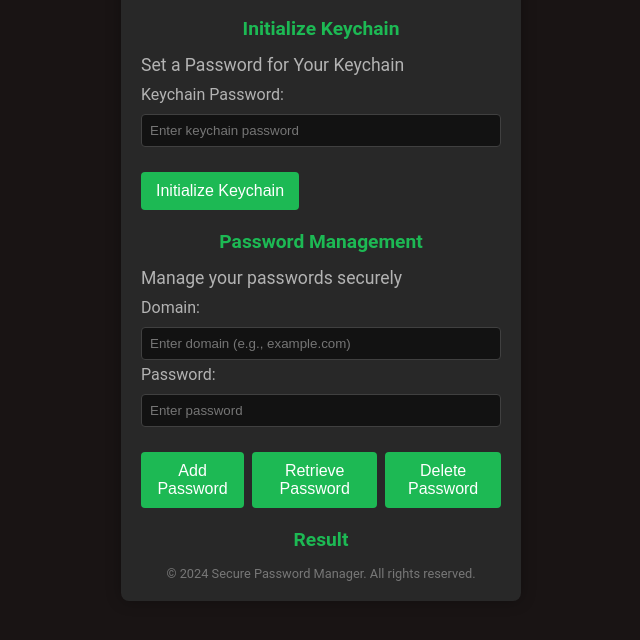
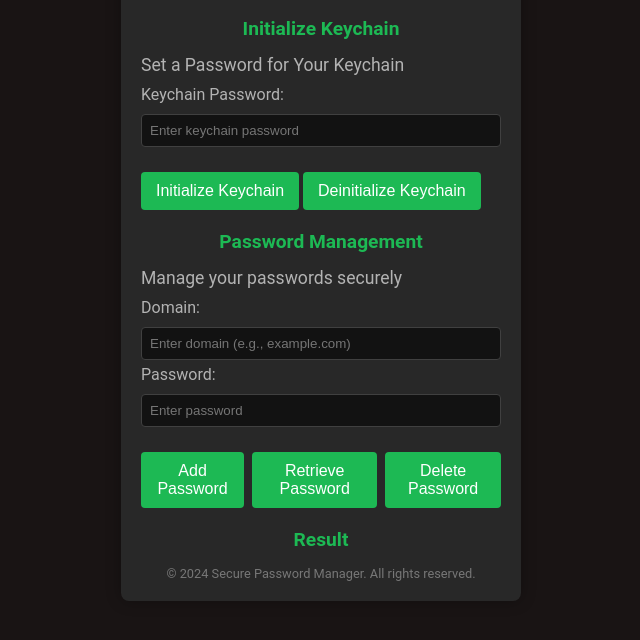
Before and after one commit to Pahom21/password-manager-assignment, a website: page Proj1_Starter/public/index.html in a window 1280 px wide. Shown: the part 148-788 px from the top of the page, without its empty margins (319-959 px from the left). Drawn offline with Linux system fonts and the light colour scheme.

Commit message:
Added deinitialization functionality

```diff
--- a/Proj1_Starter/public/app.js
+++ b/Proj1_Starter/public/app.js
@@ -75,3 +75,20 @@ async function deletePassword() {
         document.getElementById("result").innerText = "Please enter a domain to delete the password.";
     }
 }
+
+async function deinitializeKeychain() {
+    try {
+        const response = await fetch("/deinitialize", { method: "POST" });
+        if (response.ok) {
+            document.getElementById("result").innerText = "Keychain deinitialized. All data cleared.";
+            // Clear all input fields
+            document.getElementById("init-password").value = "";
+            document.getElementById("domain").value = "";
+            document.getElementById("password").value = "";
+        } else {
+            document.getElementById("result").innerText = "Error deinitializing keychain.";
+        }
+    } catch (error) {
+        document.getElementById("result").innerText = "Error connecting to server.";
+    }
+}
--- a/Proj1_Starter/public/index.html
+++ b/Proj1_Starter/public/index.html
@@ -35,6 +35,7 @@
                             <input type="password" id="init-password" placeholder="Enter keychain password" required>
                         </div>
                         <button type="button" onclick="initializeKeychain()">Initialize Keychain</button>
+                        <button type="button" onclick="deinitializeKeychain()">Deinitialize Keychain</button>
                     </fieldset>
                 </form>
             </section>
--- a/Proj1_Starter/server.js
+++ b/Proj1_Starter/server.js
@@ -57,6 +57,12 @@ app.post("/delete-password", async (req, res) => {
     }
 });
 
+// Server-side handler for deinitializing the keychain
+app.post("/deinitialize", (req, res) => {
+    keychainInstance = null;  // Clear the server-side keychain instance
+    res.status(200).send("Keychain deinitialized.");
+});
+
 // Start the server
 app.listen(PORT, () => {
     console.log(`Server is running on http://localhost:${PORT}`);
```
Also changed, not shown: Proj1_Starter/password-manager.js (indentation only).
